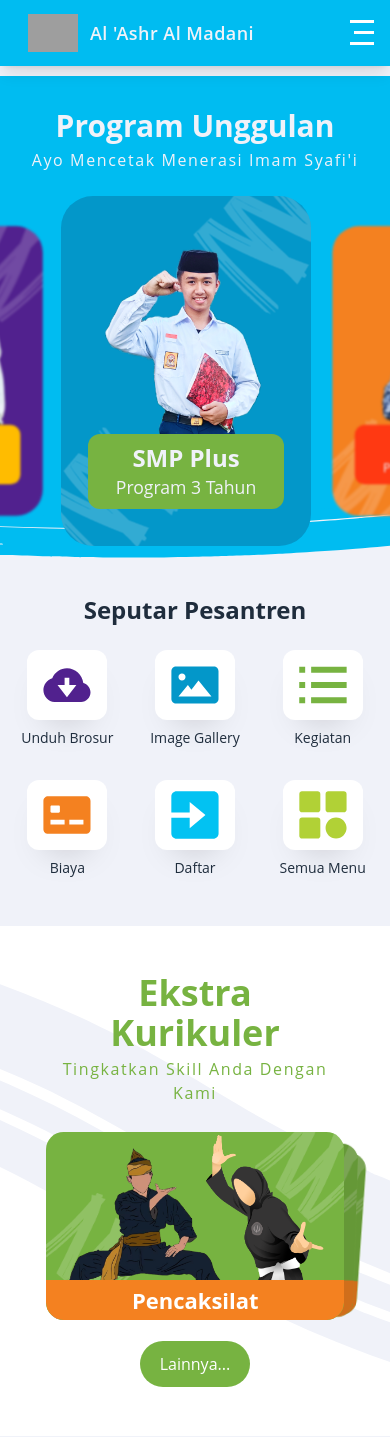
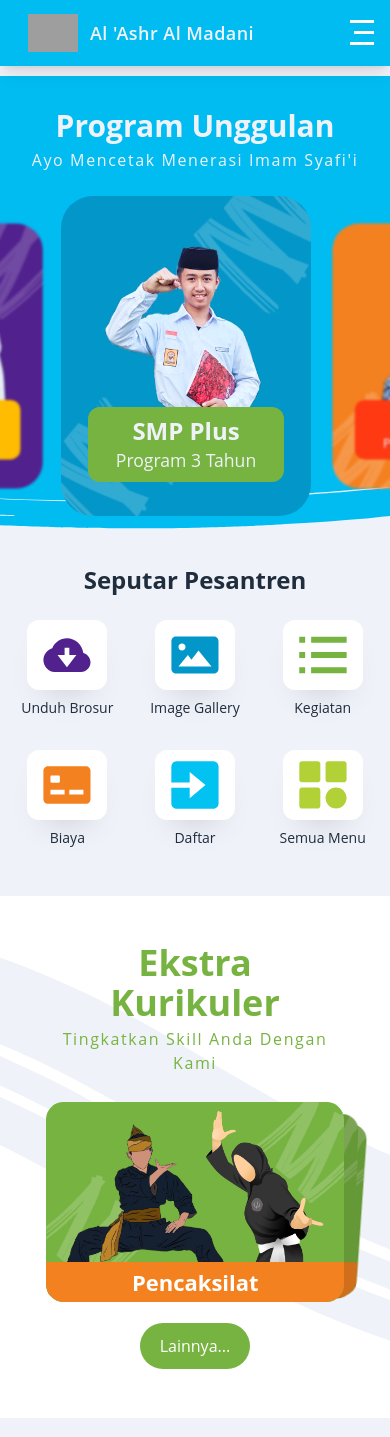
Before and after one commit to HilmiAnugrah/projek-am, a PHP site: page / in a window 390 px wide. Shown: the top 1437 px of the page. Run offline with PHP 8.4, Linux system fonts and the light colour scheme; some libraries are stand-ins or nearby versions; grey boxes are pictures that could not be loaded.

```diff
--- a/src/backend/partials/card-extracurricular.php
+++ b/src/backend/partials/card-extracurricular.php
@@ -89,10 +89,21 @@
   <!-- end desktop -->
 
   <!-- mobile -->
-  <swiper-container class="mySwiper display-extracurricular w-[85%] h-[50%] sm:w-[70%] sm:h-[300px]" effect="cards" grab-cursor="true">
+  <swiper-container class="mySwiper display-extracurricular  w-[85%] h-[200px] sm:w-[70%] sm:h-[280px]" effect="cards" grab-cursor="true">
+    <swiper-slide style="background-color: #77B341;" class=" overflow-hidden ">
+      <div>
+        <img class="relative z-10 bg-cover" src="./src/img/uploaded/ekstrakurikuler/pencaksilat.png" alt="pencaksilat" loading="lazy">
+        <div class="title-extracurricular flex flex-col justify-center  z-10 absolute bottom-0 left-0 h-[40px] w-full text-center items-center sm:h-[60px]">
+          <h3 class="m-auto ">Pencaksilat</h3>
+        </div>
+        <img src="src/img/program_pilihan/Vector.png" alt="al ashr al madani" class="bg-cover absolute top-[-15px] right-[-30px] w-[40%] " />
+        <img src="src/img/program_pilihan/Vector.png" alt="" class="bg-cover absolute bottom-[10px] left-[-10px] w-[40%]" />
+
+      </div>
+    </swiper-slide>
     <swiper-slide style="background-color: #77B341;" class=" overflow-hidden">
       <div>
-        <img class="relative z-10" src="./src/img/uploaded/ekstrakurikuler/pencaksilat.png" alt="pencaksilat" loading="lazy">
+        <img class="relative z-10  bg-cover" src="./src/img/hilmi.png" alt="pencaksilat" loading="lazy">
         <div class="title-extracurricular flex flex-col justify-center  z-10 absolute bottom-0 left-0 h-[40px] w-full text-center items-center sm:h-[60px]">
           <h3 class="m-auto ">Pencaksilat</h3>
         </div>
@@ -103,18 +114,7 @@
     </swiper-slide>
     <swiper-slide style="background-color: #77B341;" class=" overflow-hidden">
       <div>
-        <img class="relative z-10" src="./src/img/uploaded/ekstrakurikuler/pencaksilat.png" alt="pencaksilat" loading="lazy">
-        <div class="title-extracurricular flex flex-col justify-center  z-10 absolute bottom-0 left-0 h-[40px] w-full text-center items-center sm:h-[60px]">
-          <h3 class="m-auto ">Pencaksilat</h3>
-        </div>
-        <img src="src/img/program_pilihan/Vector.png" alt="al ashr al madani" class="bg-cover absolute top-[-25px] right-[-30px] w-[40%] " />
-        <img src="src/img/program_pilihan/Vector.png" alt="" class="bg-cover absolute bottom-[10px] left-[-10px] w-[40%]" />
-
-      </div>
-    </swiper-slide>
-    <swiper-slide style="background-color: #77B341;" class=" overflow-hidden">
-      <div>
-        <img class="relative z-10" src="./src/img/uploaded/ekstrakurikuler/pencaksilat.png" alt="pencaksilat" loading="lazy">
+        <img class="relative z-10" src="./src/img/panahan.png" alt="pencaksilat" loading="lazy">
         <div class="title-extracurricular flex flex-col justify-center  z-10 absolute bottom-0 left-0 h-[40px] w-full text-center items-center sm:h-[60px]">
           <h3 class="m-auto ">Pencaksilat</h3>
         </div>
--- a/src/css/index.css
+++ b/src/css/index.css
@@ -623,6 +623,10 @@ body {
   top: 3rem;
 }
 
+.top-\[-15px\] {
+  top: -15px;
+}
+
 .top-\[-25px\] {
   top: -25px;
 }
@@ -762,6 +766,10 @@ body {
   height: 100px;
 }
 
+.h-\[200px\] {
+  height: 200px;
+}
+
 .h-\[300px\] {
   height: 300px;
 }
@@ -772,10 +780,6 @@ body {
 
 .h-\[45px\] {
   height: 45px;
-}
-
-.h-\[50\%\] {
-  height: 50%;
 }
 
 .h-\[50px\] {
@@ -1503,7 +1502,7 @@ swiper-slide {
 @media (max-width: 500px) {
   .card {
     width: 250px !important;
-    height: 350px;
+    height: 320px;
     border-radius: 2em;
     padding: 1.2em 1em;
     display: flex;
--- a/src/css/input.css
+++ b/src/css/input.css
@@ -125,7 +125,7 @@ swiper-slide {
   font-size: 22px;
   font-weight: bold;
   color: #fff;
-  height: 100%;
+  height:100%;
 }
 
 .title-extracurricular {
@@ -143,7 +143,7 @@ swiper-slide {
 @media (max-width: 500px) {
   .card {
     width: 250px !important;
-    height: 350px;
+    height: 320px;
     border-radius: 2em;
     padding: 1.2em 1em;
     display: flex;
```
Also changed, not shown: other parts of src/css/index.css (+3 -38 lines), src/img/hilmi.png (added), src/img/panahan.png (added).
